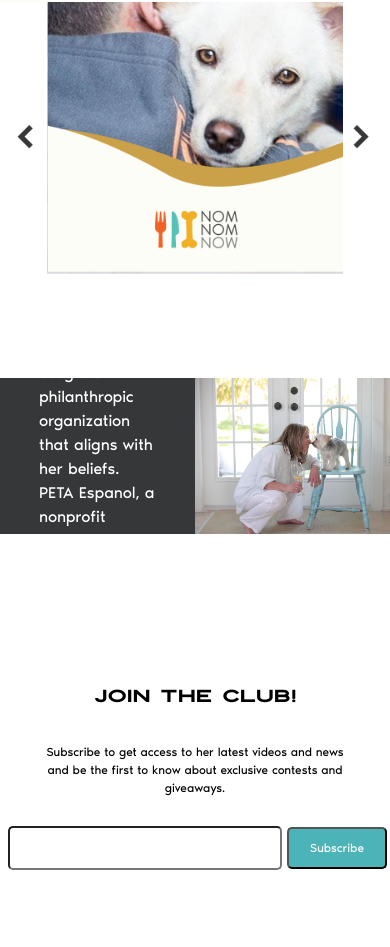
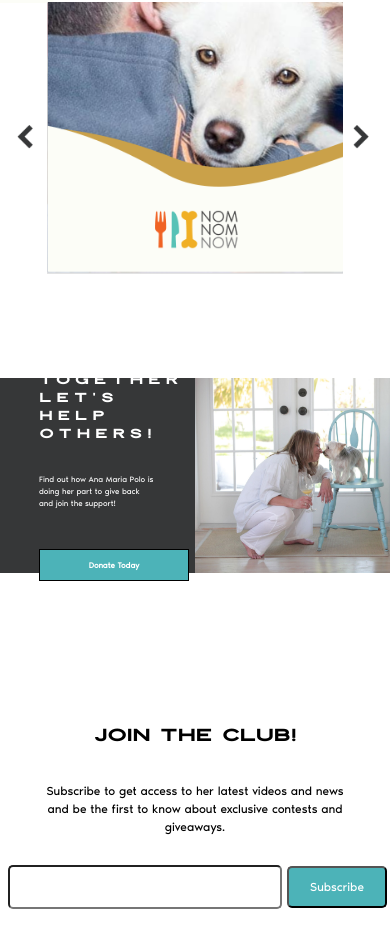
Before and after one commit to nickborbe/caso-client-landing-temp, a React (Create React App) app: page / in a window 390 px wide. Shown: the part 2411-3358 px from the top of the page. Built offline with nearby package versions, Linux system fonts and the light colour scheme.

Commit message:
non profit section optimized for mobile view

```diff
--- a/src/components/home-page-components/non-profit-section.js
+++ b/src/components/home-page-components/non-profit-section.js
@@ -19,7 +19,7 @@ class NonProfitSection extends Component {
               <span>
                 <h2>TOGETHER LET'S HELP OTHERS!</h2>
                 <p>
-                  A life-long pet and animal lover, Ana Maria Polo sought a philanthropic organization that aligns with her beliefs. PETA Espanol, a nonprofit organization.
+                 <span className="hide-when-tiny"> A life-long pet and animal lover, Ana Maria Polo sought a philanthropic organization that aligns with her beliefs. PETA Espanol, a nonprofit organization. </span>
                   Find out how Ana Maria Polo is doing her part to give back and join the support!
                   </p>
                 <button id="nonprofbtn">Donate Today</button>
@@ -30,7 +30,10 @@ class NonProfitSection extends Component {
             <div className="non-prof-left-side" >
               <span>
                 <h2> ¡Juntos ayudemos a otros!</h2>
-                <p>Como amante de las mascotas y animales, Ana María Polo busco una organización filantrópica que se alinee con sus creencias- PETA Español una organización sin fines de lucro.  ¡Descubra cómo Ana María Polo está haciendo su parte y únanse al apoyo!</p>
+                <p>
+                  <span className="hide-when-tiny">Como amante de las mascotas y animales, Ana María Polo busco una organización filantrópica que se alinee con sus creencias- PETA Español una organización sin fines de lucro.</span>
+                  ¡Descubra cómo Ana María Polo está haciendo su parte y únanse al apoyo!
+                  </p>
                 <button id="nonprofbtn">Donate Today</button>
               </span>
             </div>
--- a/src/styles/homepage.css
+++ b/src/styles/homepage.css
@@ -197,7 +197,7 @@
     text-align: left;
     width: 50%;
     box-sizing: border-box;
-    overflow: scroll;
+    /* overflow: scroll; */
     display: flex;
     justify-content: center;
     align-items: center;
@@ -695,6 +695,10 @@
     } */
 
 
+    #non-prof-section{
+        height: 50vw;
+    }
+
 }
 
 
@@ -733,9 +737,27 @@
     }
 
 
+
+
 }
 
 @Media only screen and (max-width: 775px){
+
+    #non-prof-section p{
+        font-size: 8px;
+    }
+
+    #non-prof-section h2{
+        font-size: 12px;
+    }
+
+    #non-prof-section button{
+        font-size: 8px;
+    }
+
+    #non-prof-section{
+        height: 50vw;
+    }
 
     #join-club-wrapper{
         width: 90%;
```
